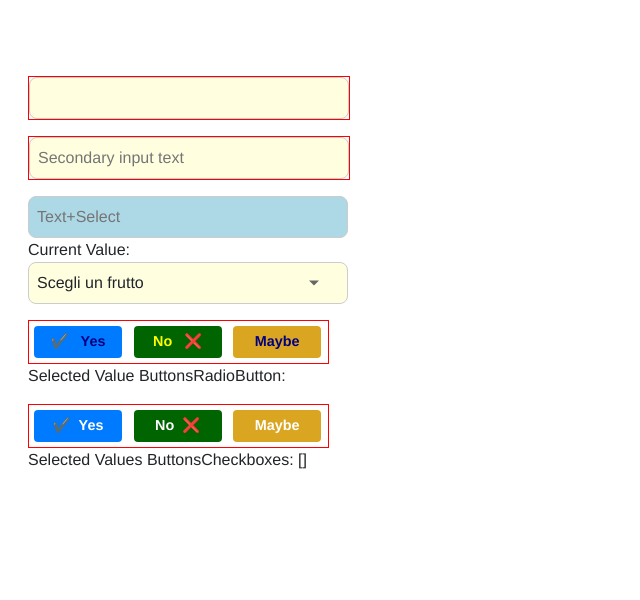
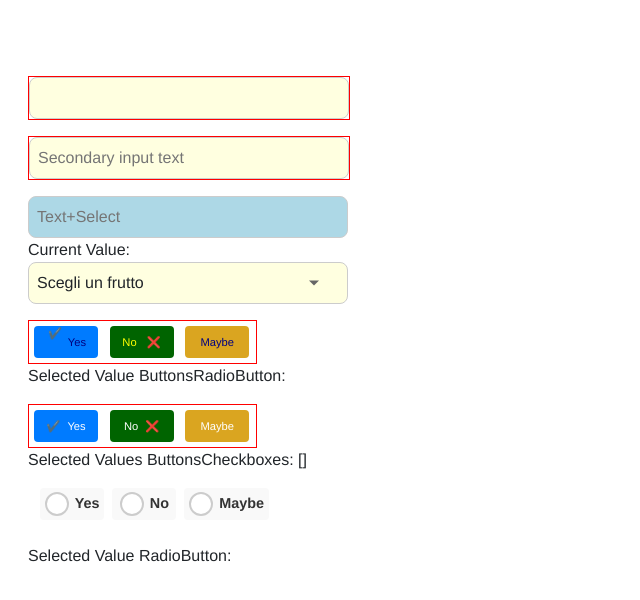
Before and after one commit to jokerltd/VueComponents, a Vue app in the folder components/: page / in a window 1280 px wide. Shown: the top 600 px of the page, without its empty margins (0-640 px from the left). Built offline with nearby package versions, Linux system fonts and the light colour scheme.

Commit message:
Added simple radio buttons

```diff
--- a/components/src/App.html
+++ b/components/src/App.html
@@ -31,9 +31,7 @@
     <div>{{ inputValue2 }}</div>
   </div>
 
-
-  <div class='custom-autocomplete-local'>
-
+  <div class="custom-autocomplete-local">
     <AutoCompleteTextBox
       v-model="inputAutocomplete"
       :class_textbox="{'custom-autocomplete': true}"
@@ -50,8 +48,7 @@
     <div>Current Value: {{ inputAutocomplete }}</div>
   </div>
 
-
-  <div class='custom-selectoption-local'>
+  <div class="custom-selectoption-local">
     <SelectOptions
       placeholder="Scegli un frutto"
       v-model="selectedItem"
@@ -94,7 +91,6 @@
   </div>
   <!--      base-class="buttons-checkbutton-base-class" -->
 
-<!--
   <div>
     <RadioButtons
       v-model="selectedRadioButton"
@@ -107,8 +103,8 @@
       :merge-classes="true"
     />
   </div>
-  <br/>
-  <p>Selected Value RadioButton: {{ selectedRadio }}</p>
+  <br />
+  <p>Selected Value RadioButton: {{ selectedRadioButton }}</p>
   <!--      base-class="buttons-checkbutton-base-class" -->
   <!--
   <div>
@@ -122,6 +118,4 @@
   </div>
   <p>Selected Values CheckBoxes: {{ selectedCheckboxes }}</p>
 <!--      base-class="buttons-checkbutton-base-class" -->
-
-
 </div>
--- a/components/src/App.vue
+++ b/components/src/App.vue
@@ -1,18 +1,17 @@
 <template src="./App.html"></template>
 
 <script>
-
 /** App,vue **/
-import AutoCompleteTextBox from '@/components/textbox_autocomplete/textbox_autocomplete.vue'
-import ButtonsCheckbox from '@/components/buttons_checkboxes/buttons_checkboxes.vue'
-import ButtonsRadiobutton from '@/components/buttons_radiobutton/buttons_radiobutton.vue'
-import CheckBoxes from '@/components/check_boxes/check_boxes.vue'
-import RadioButtons from '@/components/radio_buttons/radio_buttons.vue'
-import SelectOptions from '@/components/select_options/select_options.vue'
-import TextBox from '@/components/textbox/textbox.vue'
+import AutoCompleteTextBox from "@/components/textbox_autocomplete/textbox_autocomplete.vue";
+import ButtonsCheckbox from "@/components/buttons_checkboxes/buttons_checkboxes.vue";
+import ButtonsRadiobutton from "@/components/buttons_radiobutton/buttons_radiobutton.vue";
+import CheckBoxes from "@/components/check_boxes/check_boxes.vue";
+import RadioButtons from "@/components/radio_buttons/radio_buttons.vue";
+import SelectOptions from "@/components/select_options/select_options.vue";
+import TextBox from "@/components/textbox/textbox.vue";
 
 export default {
-  name: 'App',
+  name: "App",
   components: {
     AutoCompleteTextBox,
     ButtonsCheckbox,
@@ -25,19 +24,31 @@ export default {
   data() {
     return {
       buttonCustomClasses: [
-        'buttons-radiobutton-base-class',
-        'buttons-radiobutton-base-class buttons-radiobutton-base-class2',
-        'buttons-radiobutton-base-class'
+        "buttons-radiobutton-base-class",
+        "buttons-radiobutton-base-class buttons-radiobutton-base-class2",
+        "buttons-radiobutton-base-class",
       ],
       buttonOptions: [
-        { label: 'Yes', color: '#007BFF', value: 'yes' , icon: '✔️', side: "left"},
-        { label: 'No', color: 'darkgreen', value: 'no',  icon: '❌', side: "right"},
-        { label: 'Maybe', color: 'goldenrod', value: 'maybe' }
+        {
+          label: "Yes",
+          color: "#007BFF",
+          value: "yes",
+          icon: "✔️",
+          side: "left",
+        },
+        {
+          label: "No",
+          color: "darkgreen",
+          value: "no",
+          icon: "❌",
+          side: "right",
+        },
+        { label: "Maybe", color: "goldenrod", value: "maybe" },
       ],
       checkboxesOptions: [],
-      inputValue: '',
-      inputValue2: '',
-      inputAutocomplete: '',
+      inputValue: "",
+      inputValue2: "",
+      inputAutocomplete: "",
       italianWords: [],
       myOptions: [],
       radioRadiobuttons: null,
@@ -48,47 +59,70 @@ export default {
       selectedRadioButton: null,
       selectedRadioOptions: [],
       selectedItem: null,
-    }
+    };
   },
   mounted() {
-
-    this.italianWords = ['Accesso','Albero','Amore','Annuncio','Avvenimento','Barca','Bene','Casa','Città','Dolore','Donna','Esempio','Famiglia','Figlio','Gatto','Giorno','Hobby','Hotel','Incontro','Isola','Lavoro','Libro','Mare','Mese','Nome','Notte','Occhio','Oggetto','Pane','Parola']
-    this.myOptions = ["Mele","Banane","Pere","Fragole"]
-    this.checkboxesOptions = ["True", "False", "Maybe"]
-    this.radioOptions = ["True", "False", "Maybe"]
-    this.selectedRadioOptions = ["True", "False", "Maybe"]
+    this.italianWords = [
+      "Accesso",
+      "Albero",
+      "Amore",
+      "Annuncio",
+      "Avvenimento",
+      "Barca",
+      "Bene",
+      "Casa",
+      "Città",
+      "Dolore",
+      "Donna",
+      "Esempio",
+      "Famiglia",
+      "Figlio",
+      "Gatto",
+      "Giorno",
+      "Hobby",
+      "Hotel",
+      "Incontro",
+      "Isola",
+      "Lavoro",
+      "Libro",
+      "Mare",
+      "Mese",
+      "Nome",
+      "Notte",
+      "Occhio",
+      "Oggetto",
+      "Pane",
+      "Parola",
+    ];
+    this.myOptions = ["Mele", "Banane", "Pere", "Fragole"];
+    this.checkboxesOptions = ["True", "False", "Maybe"];
+    this.radioOptions = ["True", "False", "Maybe"];
+    this.selectedRadioOptions = ["True", "False", "Maybe"];
   },
   methods: {
     handleTextBoxChange(newValue) {
-
-      console.log('Text box changed to:', newValue)
+      console.log("Text box changed to:", newValue);
     },
     handleSelectedRadio(value) {
-
-      console.debug("handleSelectedRadio(value)", value) /**/
-      this.selectedRadio = value
+      console.debug("handleSelectedRadio(value)", value); /**/
+      this.selectedRadio = value;
     },
     handleSelectedButtonCheckBoxes(value) {
-
-      this.selectedButtonsCheckboxes = value
+      this.selectedButtonsCheckboxes = value;
     },
     handleSelectedButtonRadioButton(value) {
-
-      this.selectedButtonRadioButton = value
+      this.selectedButtonRadioButton = value;
     },
     handleSelectedRadioButton(value) {
-
-      console.debug("handleSelectedRadioButton(value)", value) /**/
-      this.selectedRadioButton = value
+      console.debug("handleSelectedRadioButton(value)", value); /**/
+      this.selectedRadioButton = value;
     },
     onSelect(item) {
-
-      console.log('Selected:', item)
+      console.log("Selected:", item);
     },
-  }
-}
+  },
+};
 </script>
-
 
 <style>
 #app {
@@ -100,8 +134,13 @@ export default {
   -webkit-font-smoothing: antialiased;
 }
 
+*::before,
+*::after {
+  box-sizing: border-box;
+}
+
 .alt {
-  box-shadow: 0 2px 4px rgba(0,0,0,0.2);
+  box-shadow: 0 2px 4px rgba(0, 0, 0, 0.2);
 }
 
 .btn-style {
@@ -116,7 +155,7 @@ export default {
   min-width: 4rem;
   padding: 0 12px;
   box-sizing: border-box;
-  font-size: 0.875rem; /* ~14px */
+  font-size: 0.875rem; /* Base per i button-layout */
   font-weight: bold;
   text-transform: uppercase;
   cursor: pointer;
@@ -126,21 +165,6 @@ export default {
   background-color: #333;
   color: navy !important;
 }
-/*
-.buttons-radiobutton-base-class {
-  background-color: #333;
-  border-radius: 4px;
-  border: none;
-  color: navy !important;
-  cursor: pointer;
-  font-size: 0.8rem;
-  font-weight: bold;
-  padding: 20px 30px;
-  text-transform: uppercase;
-  transition: background-color 0.3s ease;
-  width: 5rem !important;
-}
-*/
 
 .buttons-radiobutton-base-class2 {
   color: yellow !important;
@@ -148,21 +172,28 @@ export default {
 
 .checkbox-button,
 .radio-button {
-  @extend .button-layout;
-  all: unset;
+  display: inline-flex;
+  align-items: center;
+  justify-content: center;
+  height: 2rem;
+  min-width: 4rem;
+  padding: 0 12px;
+  box-sizing: border-box;
+
   border-radius: 4px;
   background-color: #f9f9f9;
-  color: #333;
-  font-size: 0.9rem !important;
-  font-weight: 600;
+  /* RIMUOVI DA QUI color, font-size, font-weight, cursor se vuoi che siano nel componente */
+  /* color: #333; */
+  /* font-size: 0.9rem; */
+  /* font-weight: 600; */
+  /* cursor: pointer; */
   padding: 0.3rem;
   transition: background-color 0.3s ease;
-  min-width: 4rem;
 }
 
 .checkboxCustomClasses {
-  height: 2rem !important;
-  width: 3rem !important;
+  height: 1-2rem !important;
+  width: 1.2rem !important;
 }
 
 .custom-autocomplete {
@@ -194,9 +225,10 @@ export default {
   width: 100%;
 }
 
-.radioCustomClasses {
-  height: 2rem !important;
-  width: 3rem !important;
+.radioCustomClasses .custom-radio-indicator {
+  width: 1.5rem !important; /* Queste dimensioni sovrascriveranno quelle nel componente */
+  height: 1.5rem !important;
+  min-width: 1.5rem !important;
+  min-height: 1.5rem !important;
 }
-
 </style>
--- a/components/src/components/radio_buttons/radio_buttons.html
+++ b/components/src/components/radio_buttons/radio_buttons.html
@@ -4,6 +4,7 @@
     <label
       v-for="(option, index) in options"
       :key="option.value"
+      class="radio-item radio-button"
       :class="itemClass(index)"
       @click="selectedValue = option.value"
     >
@@ -13,6 +14,7 @@
         v-model="selectedValue"
         :name="groupName"
       />
+      <span class="custom-radio-indicator"></span>
       {{ option.label }}
     </label>
   </div>
--- a/components/src/components/radio_buttons/radio_buttons.vue
+++ b/components/src/components/radio_buttons/radio_buttons.vue
@@ -1,20 +1,18 @@
-<template src="./radio_buttons.html">
-</template>
+<template src="./radio_buttons.html"></template>
 
 <script>
-  /** radio_buttons.vue **/
-
+/** radio_buttons.vue **/
 export default {
   name: "RadioButtons",
   components: {},
   props: {
     modelValue: {
       type: [String, Number, Boolean],
-      default: null
+      default: null,
     },
     options: {
       type: Array,
-      required: true
+      required: true,
     },
     mergeClasses: {
       type: Boolean,
@@ -22,60 +20,102 @@ export default {
     },
     baseClasses: {
       type: String,
-      default: ''
+      default: "",
     },
     inputClasses: {
       type: [String, Array],
-      default: () => []
+      default: () => [],
     },
   },
   data() {
     return {
       selectedValue: this.modelValue,
       groupName: `radio-group-${Math.random().toString(36).substr(2, 9)}`,
-    }
+    };
   },
   watch: {
     selectedValue(newVal) {
-
-      this.$emit('update:modelValue', newVal)
+      this.$emit("update:modelValue", newVal);
     },
     modelValue(newVal) {
-
-      this.selectedValue = newVal
+      this.selectedValue = newVal;
     },
   },
   computed: {
     finalName() {
-
-      return this.options.map(o => o.value).join('_') + '_group'
-    }
+      return this.options.map((o) => o.value).join("_") + "_group";
+    },
   },
   methods: {
-    handleChange(e) {
+    // Il metodo handleChange non è chiamato da nessuna parte nel tuo template attuale,
+    // e la sincronizzazione del v-model è già gestita dai watch.
+    // Puoi rimuoverlo se non hai intenzione di usarlo.
+    // handleChange(e) {
+    //   this.$emit('selection-changed', this.selectedValue)
+    // },
+    itemClass(index) {
+      let classesToApply = [];
 
-      this.$emit('selection-changed', this.selectedValue)
-    },
-    itemClass(index) {
-
-      const defaultClasses = ['radio-button']
-      const passedClasses = this.inputClasses[index] || this.inputClasses || []
-
-      if(!this.mergeClasses) {
-
-        return passedClasses
+      // Se mergeClasses è false, restituisci solo le classi passate, sovrascrivendo le statiche
+      if (!this.mergeClasses) {
+        // Se inputClasses[index] è un array (per classi per singolo item)
+        if (Array.isArray(this.inputClasses[index])) {
+          return this.inputClasses[index];
+        }
+        // Se inputClasses è un array singolo o una stringa (per tutte le items)
+        return Array.isArray(this.inputClasses)
+          ? this.inputClasses
+          : this.inputClasses
+          ? [this.inputClasses]
+          : [];
       }
 
-      return [
-        ...defaultClasses,
-        ...(Array.isArray(passedClasses) ? passedClasses : [passedClasses])
-      ]
-    }
+      // Se mergeClasses è true, restituisci le classi da aggiungere alle statiche
+      // Vue le unirà automaticamente.
+      if (Array.isArray(this.inputClasses)) {
+        // Se inputClasses[index] è un array (per classi per singolo item)
+        if (Array.isArray(this.inputClasses[index])) {
+          classesToApply = this.inputClasses[index];
+        } else {
+          // Se inputClasses è un array singolo (per tutte le items)
+          classesToApply = this.inputClasses;
+        }
+      } else if (typeof this.inputClasses === "string" && this.inputClasses) {
+        classesToApply = [this.inputClasses];
+      }
+
+      return classesToApply;
+    },
   },
-}
+};
 </script>
 
 <style scoped>
+.custom-radio-indicator {
+  display: inline-block;
+  width: 1rem;
+  height: 1rem;
+  border: 2px solid #ccc;
+  border-radius: 50%;
+  background-color: white;
+  transition: all 0.2s ease-in-out;
+  flex-shrink: 0;
+  flex-grow: 0;
+  box-sizing: border-box;
+  position: relative;
+}
+
+.radio-button {
+  border-radius: 4px;
+  background-color: #f9f9f9;
+  color: #333;
+  font-size: 0.9rem;
+  font-weight: 600;
+  padding: 0.3rem;
+  transition: background-color 0.3s ease;
+  min-width: 4rem;
+  box-sizing: border-box;
+}
 
 .radio-group {
   display: flex;
@@ -89,6 +129,43 @@ export default {
   gap: 6px;
   font-size: 0.9rem;
   cursor: pointer;
+  flex-shrink: 0;
+  flex-grow: 0;
+  box-sizing: border-box;
+}
+
+.radio-item input[type="radio"] {
+  position: absolute;
+  opacity: 0;
+  width: 0;
+  height: 0;
+  pointer-events: none;
+  -webkit-appearance: none;
+  -moz-appearance: none;
+  appearance: none;
+  margin: 0;
+  padding: 0;
+  border: none;
+  outline: none;
+}
+
+.radio-item input[type="radio"]:checked + .custom-radio-indicator {
+  border-color: #007bff;
+  background-color: #007bff;
+}
+
+.radio-item input[type="radio"]:checked + .custom-radio-indicator::after {
+  content: "";
+  position: absolute !important;
+  top: 50% !important;
+  left: 50% !important;
+  transform: translate(-50%, -50%) !important;
+  background-color: lime !important;
+  border-radius: 50% !important;
+  width: 0.6rem !important;
+  height: 0.6rem !important;
+  opacity: 1 !important;
+  z-index: 10 !important;
 }
 
 .tab-content {
@@ -97,5 +174,4 @@ export default {
   padding: 20px;
   min-height: 400px;
 }
-
 </style>
--- a/components/src/components/textbox_autocomplete/textbox_autocomplete.vue
+++ b/components/src/components/textbox_autocomplete/textbox_autocomplete.vue
@@ -40,69 +40,66 @@ export default {
       default: () => [],
     },
   },
-  emits: ['update:modelValue', 'select'],
+  emits: ["update:modelValue", "select"],
   data() {
     return {
       filteredSuggestions: [],
       isOpen: false,
       activeSuggestionIndex: -1,
       isLoading: false,
-      searchTimeout: null
-    }
+      searchTimeout: null,
+      blurTimeout: null,
+    };
   },
   computed: {
     finalClass() {
-
       const defaultClasses = {
-        'autocomplete-input': true
-      }
+        "autocomplete-input": true,
+      };
 
       if (!this.mergeClasses && this.class_textbox !== undefined) {
-        return this.class_textbox
+        return this.class_textbox;
       }
 
       if (!this.class_textbox) {
-        return defaultClasses
+        return defaultClasses;
       }
 
-      if (typeof this.class_textbox === 'string') {
-        return { ...defaultClasses, [this.class_textbox]: true }
+      if (typeof this.class_textbox === "string") {
+        return { ...defaultClasses, [this.class_textbox]: true };
       }
 
       if (Array.isArray(this.class_textbox)) {
-        const merged = { ...defaultClasses }
-        this.class_textbox.forEach(cls => {
-          if (typeof cls === 'string') merged[cls] = true
-        })
-        return merged
+        const merged = { ...defaultClasses };
+        this.class_textbox.forEach((cls) => {
+          if (typeof cls === "string") merged[cls] = true;
+        });
+        return merged;
       }
 
-      return { ...defaultClasses, ...this.class_textbox }
+      return { ...defaultClasses, ...this.class_textbox };
     },
     dropdownWidth() {
-
-      if(!this.$refs.input) {
-
-        return '100%'
+      if (!this.$refs.input) {
+        return "100%";
       }
 
-      const inputRect = this.$refs.input.getBoundingClientRect()
-      let maxLength = inputRect.width
-      const tempSpan = document.createElement('span')
-      tempSpan.style.position = 'absolute'
-      tempSpan.style.visibility = 'hidden'
-      tempSpan.style.whiteSpace = 'nowrap'
-      document.body.appendChild(tempSpan)
+      const inputRect = this.$refs.input.getBoundingClientRect();
+      let maxLength = inputRect.width;
+      const tempSpan = document.createElement("span");
+      tempSpan.style.position = "absolute";
+      tempSpan.style.visibility = "hidden";
+      tempSpan.style.whiteSpace = "nowrap";
+      document.body.appendChild(tempSpan);
 
-      this.filteredSuggestions.forEach(item => {
+      this.filteredSuggestions.forEach((item) => {
+        const text = typeof item === "object" ? item.label || item.id : item;
+        tempSpan.textContent = text;
+        maxLength = Math.max(maxLength, tempSpan.offsetWidth);
+      });
 
-        const text = typeof item === 'object' ? item.label || item.id : item
-        tempSpan.textContent = text
-        maxLength = Math.max(maxLength, tempSpan.offsetWidth)
-      })
-
-      document.body.removeChild(tempSpan)
-      return `${maxLength + 20}px`
+      document.body.removeChild(tempSpan);
+      return `${maxLength + 20}px`;
     },
   },
   watch: {
@@ -110,131 +107,169 @@ export default {
       // Keep input in sync
     },
     suggestions(newVal) {
-
-      this.filteredSuggestions = newVal
-    }
+      this.filteredSuggestions = newVal;
+    },
   },
   methods: {
     clearInput() {
-
-      this.$emit('update:modelValue', '')
-      this.filteredSuggestions = []
-      this.isOpen = false
-
-      // Optional: Focus input after clearing
+      this.$emit("update:modelValue", "");
+      this.filteredSuggestions = [];
+      this.isOpen = false;
       this.$nextTick(() => {
-
-        this.$refs.input.focus()
-      })
+        this.$refs.input.focus();
+      });
     },
     handleInput(event) {
+      const value = event.target.value;
+      console.debug("Input event:", value);
+      this.onInput(value);
 
-      const value = event.target.value
-      console.debug("Input event:", value) /**/
-      this.onInput(value)
+      if (value === "") {
+        this.isOpen = false; // Chiudi se l'input è vuoto
+      } else {
+        this.isOpen = this.filteredSuggestions.length > 0;
+      }
     },
     onInput(value) {
+      this.$emit("update:modelValue", value);
+      this.activeSuggestionIndex = -1;
+      this.isOpen = true;
 
-      console.debug("Processing input:", value) /**/
-      this.$emit('update:modelValue', value)
-      this.isOpen = true
-
-      if(!this.suggestions || !Array.isArray(this.suggestions)) {
-
-        return
+      if (!this.suggestions || !Array.isArray(this.suggestions)) {
+        if (this.apiUrl) {
+          clearTimeout(this.searchTimeout);
+          this.searchTimeout = setTimeout(() => {
+            if (value.length > 0) {
+              this.fetchSuggestions(value);
+            } else {
+              this.filteredSuggestions = [];
+              this.isOpen = false;
+            }
+          }, 300);
+        }
+        return;
       }
 
-      this.filteredSuggestions = this.suggestions.filter(s =>
-
-        s.toLowerCase().includes(value.toLowerCase())
-      )
-      console.debug("Filtering for:", value) /**/
-      console.debug("Raw suggestions:", this.suggestions) /**/
+      this.filteredSuggestions = this.suggestions.filter((s) =>
+        (typeof s === "string" ? s : s.label || s.id)
+          .toLowerCase()
+          .includes(value.toLowerCase())
+      );
+      this.isOpen = this.filteredSuggestions.length > 0;
     },
     async fetchSuggestions(query) {
-
-      console.debug("Fetching suggestions for:", query) /**/
-
-      this.isLoading = true
+      this.isLoading = true;
 
       try {
-
-        const url = new URL(this.apiUrl, window.location.origin)
+        const url = new URL(this.apiUrl, window.location.origin);
         url.search = new URLSearchParams({
           q: query,
-          ...this.apiParams
-        })
+          ...this.apiParams,
+        });
 
-        console.log("API Request URL:", url.toString()) /**/
-
-        const response = await fetch(url.toString())
-        console.log("API Response:", response) /**/
-        const data = await response.json()
-        console.log("Parsed Data:", data) /**/
-        this.filteredSuggestions = data.results || []
-        this.isOpen = true
-      }
-      catch (e) {
-
-        console.error("Fetch error:", e)
-        this.filteredSuggestions = []
-      }
-      finally {
-
-        this.isLoading = false
+        const response = await fetch(url.toString());
+        const data = await response.json();
+        this.filteredSuggestions = data.results || [];
+        this.isOpen = true;
+      } catch (e) {
+        console.error("Fetch error:", e);
+        this.filteredSuggestions = [];
+      } finally {
+        this.isLoading = false;
       }
     },
     showAllSuggestions() {
-
-      this.filteredSuggestions = [...this.suggestions]
-      this.isOpen = true
-      this.activeSuggestionIndex = -1
+      this.filteredSuggestions = [...this.suggestions];
+      this.isOpen = true;
+      this.activeSuggestionIndex = -1;
     },
     selectSuggestion(item) {
-
-      const value = typeof item === 'object' ? item.label || item.id : item
-      this.$emit('update:modelValue', value)
-      this.$emit('select', item)
-      this.isOpen = false
-      this.activeSuggestionIndex = -1
+      const value = typeof item === "object" ? item.label || item.id : item;
+      this.$emit("update:modelValue", value);
+      this.$emit("select", item);
+      this.isOpen = false;
+      this.activeSuggestionIndex = -1;
     },
     navigateSuggestions(direction) {
+      const newIndex = this.activeSuggestionIndex + direction;
 
-      const newIndex = this.activeSuggestionIndex + direction
-
-      if(newIndex >= 0 && newIndex < this.filteredSuggestions.length) {
-
-        this.activeSuggestionIndex = newIndex
+      if (newIndex >= 0 && newIndex < this.filteredSuggestions.length) {
+        this.activeSuggestionIndex = newIndex;
       }
     },
     handleKeydown(event) {
+      switch (event.key) {
+        case "ArrowDown":
+          event.preventDefault();
+          this.activeSuggestionIndex =
+            (this.activeSuggestionIndex + 1) % this.filteredSuggestions.length;
+          break;
+        case "ArrowUp":
+          event.preventDefault();
+          this.activeSuggestionIndex =
+            (this.activeSuggestionIndex - 1 + this.filteredSuggestions.length) %
+            this.filteredSuggestions.length;
+          break;
+        case "Enter":
+          if (this.activeSuggestionIndex >= 0) {
+            this.selectSuggestion(
+              this.filteredSuggestions[this.activeSuggestionIndex]
+            );
+          }
+          break;
+        case "Escape":
+          this.isOpen = false; // Chiude la tendina
+          this.activeSuggestionIndex = -1; // Resetta l'indice attivo
+          this.$refs.input.blur(); // Rimuovi il focus dall'input per chiudere la tastiera virtuale su mobile
+          break;
+      }
+    },
+    onFocus() {
+      if (
+        this.filteredSuggestions.length > 0 ||
+        (this.suggestions && this.suggestions.length > 0)
+      ) {
+        this.isOpen = true;
 
-      switch (event.key) {
-        case 'ArrowDown':
-          event.preventDefault()
-          this.activeSuggestionIndex = (this.activeSuggestionIndex + 1) % this.filteredSuggestions.length
-          break
-        case 'ArrowUp':
-          event.preventDefault()
-          this.activeSuggestionIndex = (this.activeSuggestionIndex - 1 + this.filteredSuggestions.length) % this.filteredSuggestions.length
-          break
-        case 'Enter':
-          if(this.activeSuggestionIndex >= 0) {
+        //if(this.apiUrl && !this.modelValue && this.suggestions.length === 0) {
+        //
+        //}
+        //else
+        if (
+          !this.apiUrl &&
+          this.suggestions &&
+          this.suggestions.length > 0 &&
+          !this.modelValue
+        ) {
+          this.showAllSuggestions();
+        }
+      }
 
-            this.selectSuggestion(this.filteredSuggestions[this.activeSuggestionIndex])
-          }
-          break
-        case 'Escape':
-          this.isOpen = false
-          break
+      if (this.blurTimeout) {
+        clearTimeout(this.blurTimeout);
+        this.blurTimeout = null;
       }
+    },
+    onBlur() {
+      this.blurTimeout = setTimeout(() => {
+        this.isOpen = false;
+        this.activeSuggestionIndex = -1;
+      }, 150);
+    },
+  },
+  beforeUnmount() {
+    if (this.blurTimeout) {
+      clearTimeout(this.blurTimeout);
     }
-  }
-}
+
+    if (this.searchTimeout) {
+      clearTimeout(this.searchTimeout);
+    }
+  },
+};
 </script>
 
 <style scoped>
-
 .autocomplete-input {
   box-sizing: border-box;
   font-size: 16px;
```
Also changed, not shown: components/src/components/textbox_autocomplete/textbox_autocomplete.html (+7 -2 lines). Lines whose indentation alone changed are shown as unchanged.
